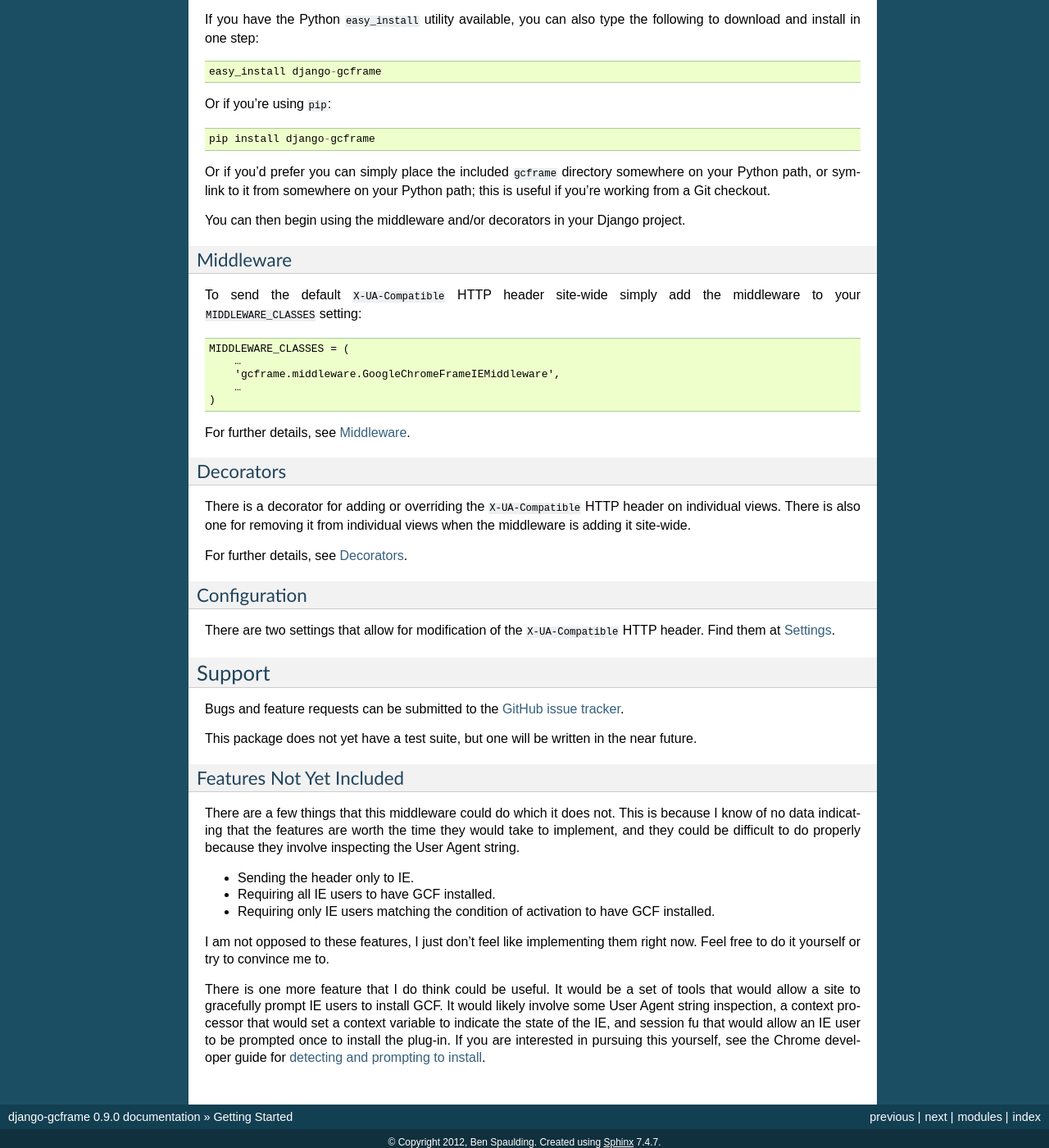
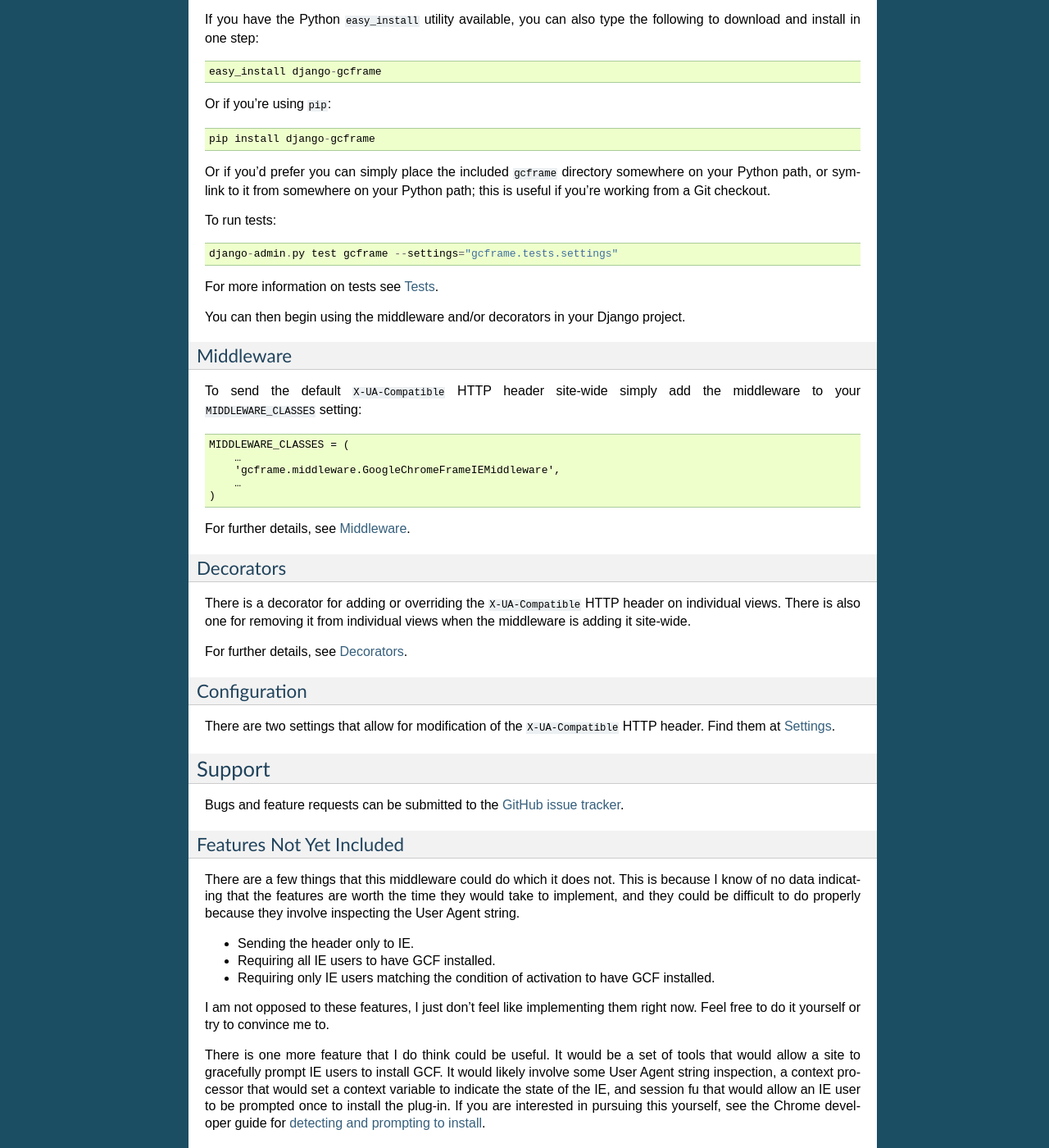
Before and after one commit to benspaulding/django-gcframe, a Sphinx documentation site: the page built from docs/getting_started.rst, in a window 1280 px wide and 1400 px high, scrolled down 642 px. Shown: the whole window at 82% size. Built offline with Sphinx 7.4.7, drawn with Linux system fonts in a browser that asks for light colours.

```diff
--- a/docs/getting_started.rst
+++ b/docs/getting_started.rst
@@ -59,6 +59,12 @@ directory somewhere on your Python path, or symlink to it from
 somewhere on your Python path; this is useful if you’re working from a
 Git checkout.
 
+To run tests::
+
+    django-admin.py test gcframe --settings="gcframe.tests.settings"
+
+For more information on tests see :doc:`tests`.
+
 You can then begin using the middleware and/or decorators in your
 Django project.
 
@@ -99,9 +105,6 @@ tracker`_.
 
 .. _GitHub issue tracker: https://github.com/benspaulding/django-gcframe/issues/
 
-This package does not yet have a test suite, but one will be written in
-the near future.
-
 Features Not Yet Included
 ~~~~~~~~~~~~~~~~~~~~~~~~~
 
--- a/docs/index.rst
+++ b/docs/index.rst
@@ -37,6 +37,7 @@ Contents
     middleware
     decorators
     settings
+    tests
 
 
 Indices, etc.
```
Also changed, not shown: docs/tests.rst (added, +29 -0 lines), .travis.yml.
